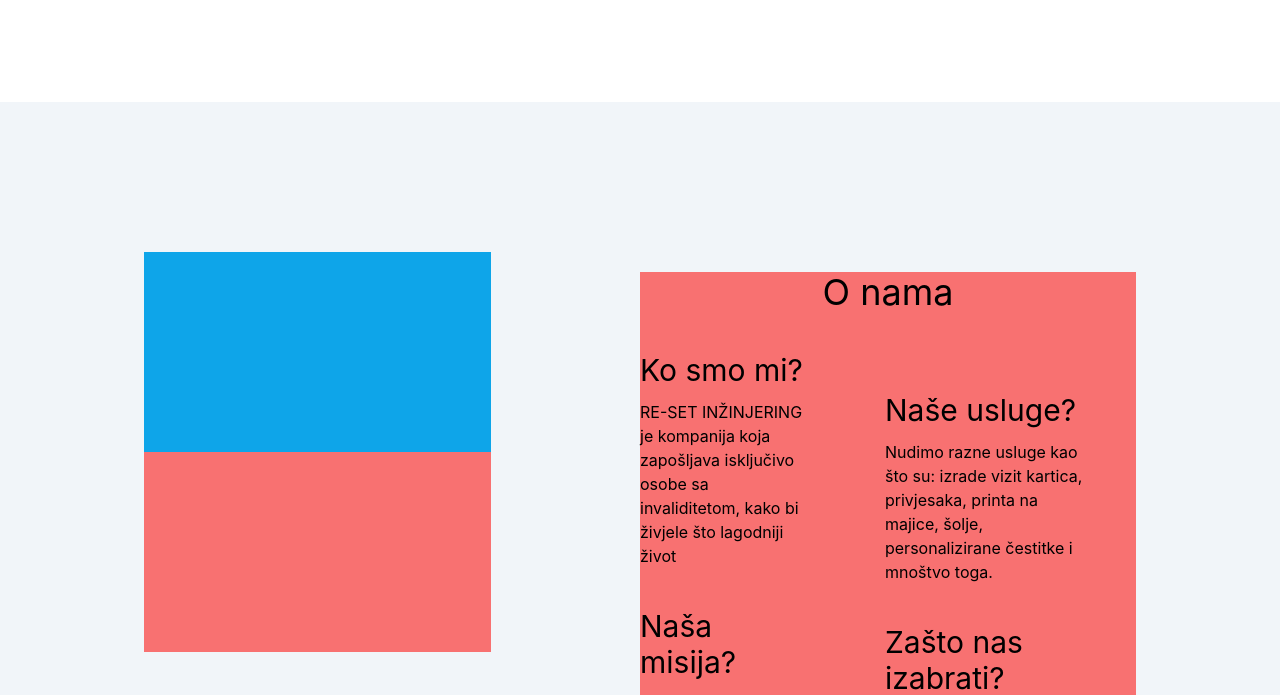
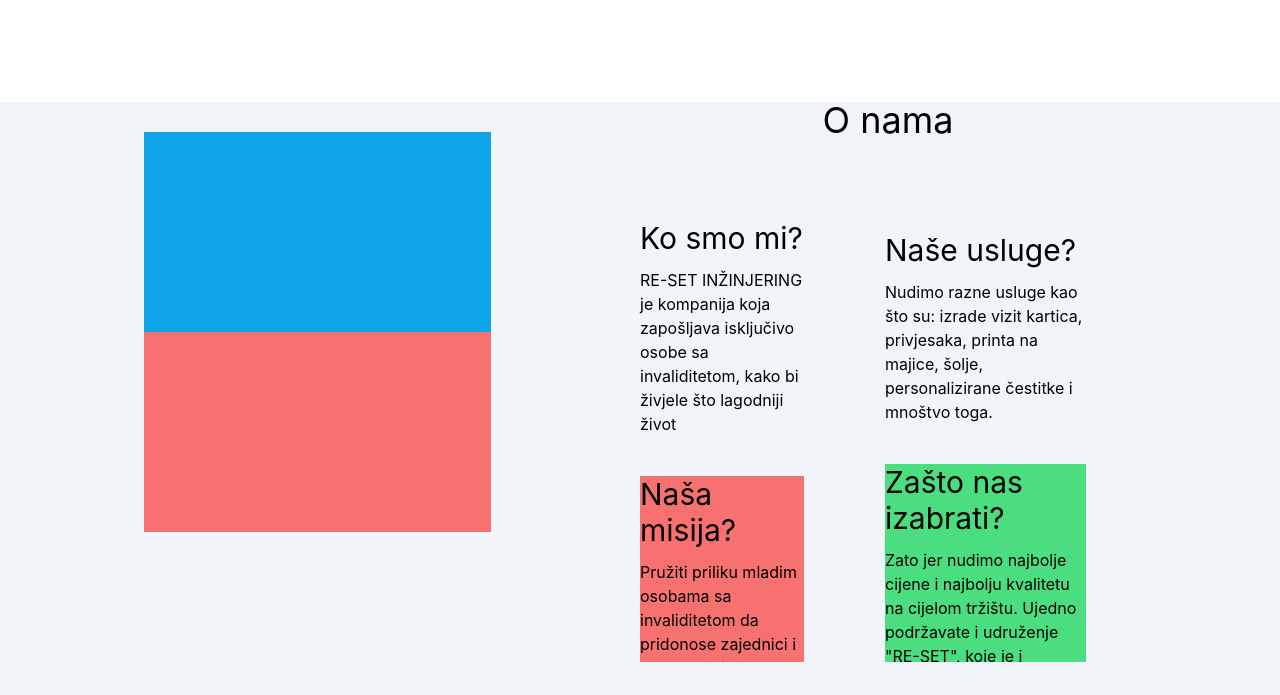
Before and after one commit to DenisKantic/RESET_ENGINEERING_WEBSITE, a React (Create React App) app: page / in a window 1280 px wide. Shown: the part 698-1393 px from the top of the page. Built offline with nearby package versions, Linux system fonts and the light colour scheme; the HTML template or start-up script is replaced by a standard one.

Commit message:
small changes in aboutus.jsx component, but the div needs to be recreated in another way

```diff
--- a/src/components/AboutUs.jsx
+++ b/src/components/AboutUs.jsx
@@ -3,8 +3,10 @@
 
 const AboutUs = () => {
   return (
-    <div className='w-full h-[70vh] bg-[#f1f5f9]'>
-        <div className='mx-auto w-[80%] h-[70vh] bg- p-4 flex items-center flex-row justify-between xss:w-[90%] h-screen md:w-[80%] h-[70vh]'>
+    <div className='w-full bg-[#f1f5f9]
+                    xss:h-full md:h-[70vh]'>
+        <div className='mx-auto w-[80%] p-4 flex items-center flex-row justify-between overflow-hidden
+                        xss:w-[95%] h-full md:w-[80%] h-[70vh]'>
 
         {/* left side */}
         <div className='w-[35%] bg-red-400 h-[50vh] mt-[-100px] xss:hidden md:block'>
@@ -13,31 +15,32 @@
 
 
         {/* right side */}
-        <div className='w-[50%] h-[500px] mt-10 xss:w-full bg-red-400 md:w-[50%]'>
+        <div className='w-[50%] h-[500px] mt-10 xss:w-full h-auto  md:w-[50%]'>
         <h1 className='text-5xl text-center xss:text-4xl'>O nama</h1>
 
         {/* blocks of text */}
-        <div className='flex justify-between'>
+        <div className='flex justify-between
+                        xss:items-center md:flex '>
 
           {/* left side text */}
-          <div>
+          <div className='mt-10'>
           <div className='w-[80%] mt-10 xss:w-full md:w-[80%]'>
             <h1 className='text-3xl'>Ko smo mi?</h1>
-            <p className='mt-3'>RE-SET INŽINJERING je kompanija koja zapošljava isključivo osobe sa invaliditetom, kako bi živjele što lagodniji život</p>
+            <p className='mt-3 text-left'>RE-SET INŽINJERING je kompanija koja zapošljava isključivo osobe sa invaliditetom, kako bi živjele što lagodniji život</p>
           </div>
-          <div className='w-[80%] mt-10 xss:w-full md:w-[80%]'>
+          <div className='w-[80%] mt-10 xss:w-full m-0 md:w-[80%] bg-red-400'>
             <h1 className='text-3xl'>Naša misija?</h1>
             <p className='mt-3'>Pružiti priliku mladim osobama sa invaliditetom da pridonose zajednici i da se osjećaju korisnim. </p>
           </div>
           </div>
 
           {/* right side of the text */}
-          <div className='mt-10 xss:flex flex-col ml-10  mt-15 md:block'>
-          <div className='w-[80%] mt-10 xss:w-full md:w-[80%]'>
+          <div className='xss:flex flex-col ml-10 xss: m-0 md:block mt-10'>
+          <div className='w-[80%] xss:w-full mt-0 md:w-[80%] mt-10'>
             <h1 className='text-3xl'>Naše usluge?</h1>
             <p className='mt-3'>Nudimo razne usluge kao što su: izrade vizit kartica, privjesaka, printa na majice, šolje, personalizirane čestitke i mnoštvo toga.</p>
           </div>
-          <div className='w-[80%] mt-10 xss:w-full mt-15 md:w-[80%] mt-10'>
+          <div className='w-[80%] xss:w-full md:w-[80%] mt-10 bg-green-400'>
             <h1 className='text-3xl'>Zašto nas izabrati?</h1>
             <p className='mt-3'>Zato jer nudimo najbolje cijene i najbolju kvalitetu na cijelom tržištu. Ujedno podržavate i udruženje "RE-SET", koje je i osnovalo ovu kompaniju.</p>
           </div>
```
